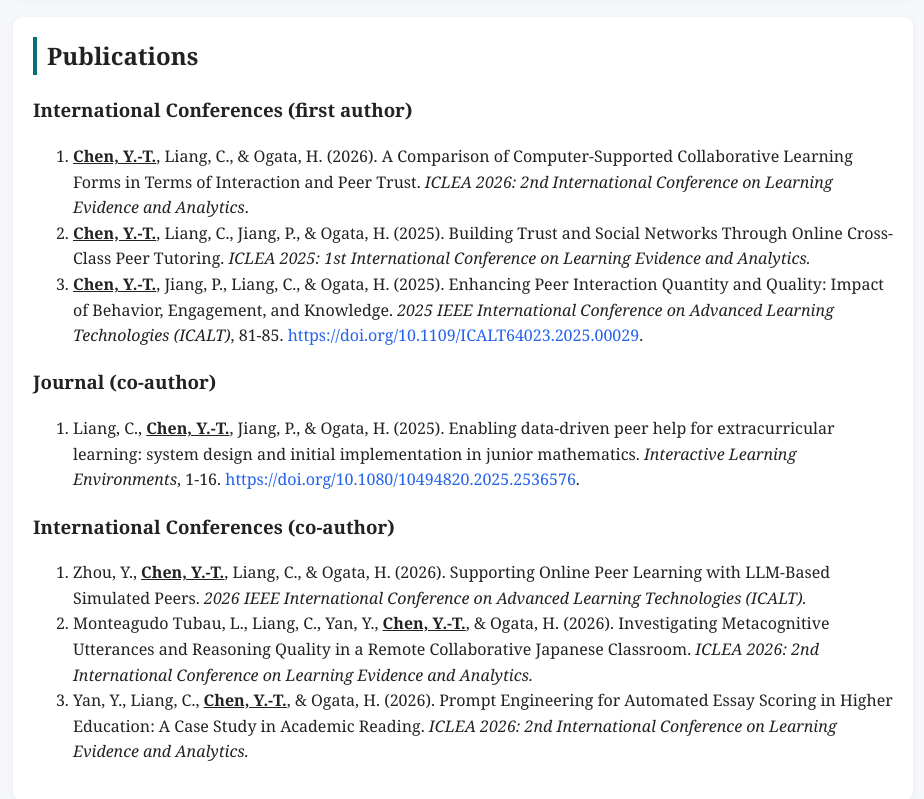
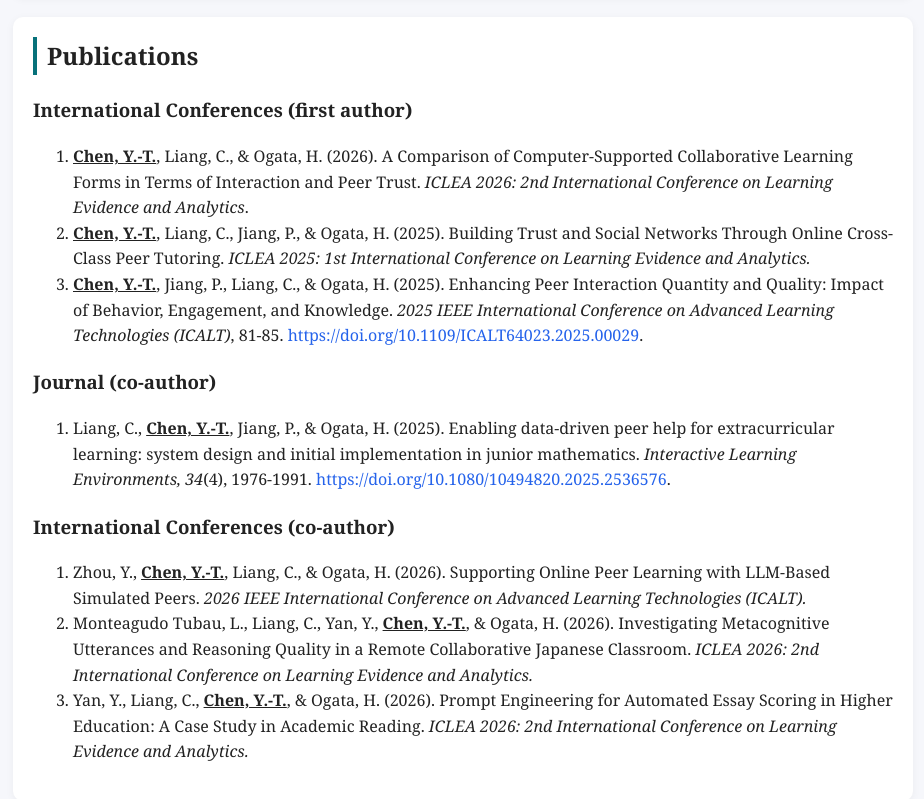
Before and after one commit to yutung-1130/yutung-1130.github.io, a plain HTML site: page index.html in a window 1280 px wide. Shown: the part 524-1323 px from the top of the page, without its empty margins (177-1101 px from the left). Drawn offline with Linux system fonts and the light colour scheme.

Commit message:
20260724

```diff
--- a/index.html
+++ b/index.html
@@ -151,12 +151,18 @@
 
         <h3>Journal (co-author)</h3>
         <ol>
+          <!-- <li>
+            Liang, C., <b><u>Chen, Y.-T.</u></b
+            >, Yan, Y., & Ogata, H. (2026). Which Factors Matter in Data-Driven
+            Peer Learning: Social Intimacy, Proficiency Gaps, or Selection
+            Autonomy? <i>Computers and Education Open</i>.
+          </li> -->
           <li>
             Liang, C., <b><u>Chen, Y.-T.</u></b
             >, Jiang, P., & Ogata, H. (2025). Enabling data-driven peer help for
             extracurricular learning: system design and initial implementation
-            in junior mathematics. <i>Interactive Learning Environments</i>,
-            1-16.
+            in junior mathematics.
+            <i>Interactive Learning Environments, 34</i>(4), 1976-1991.
             <a href="https://doi.org/10.1080/10494820.2025.2536576"
               >https://doi.org/10.1080/10494820.2025.2536576</a
             >.
```
